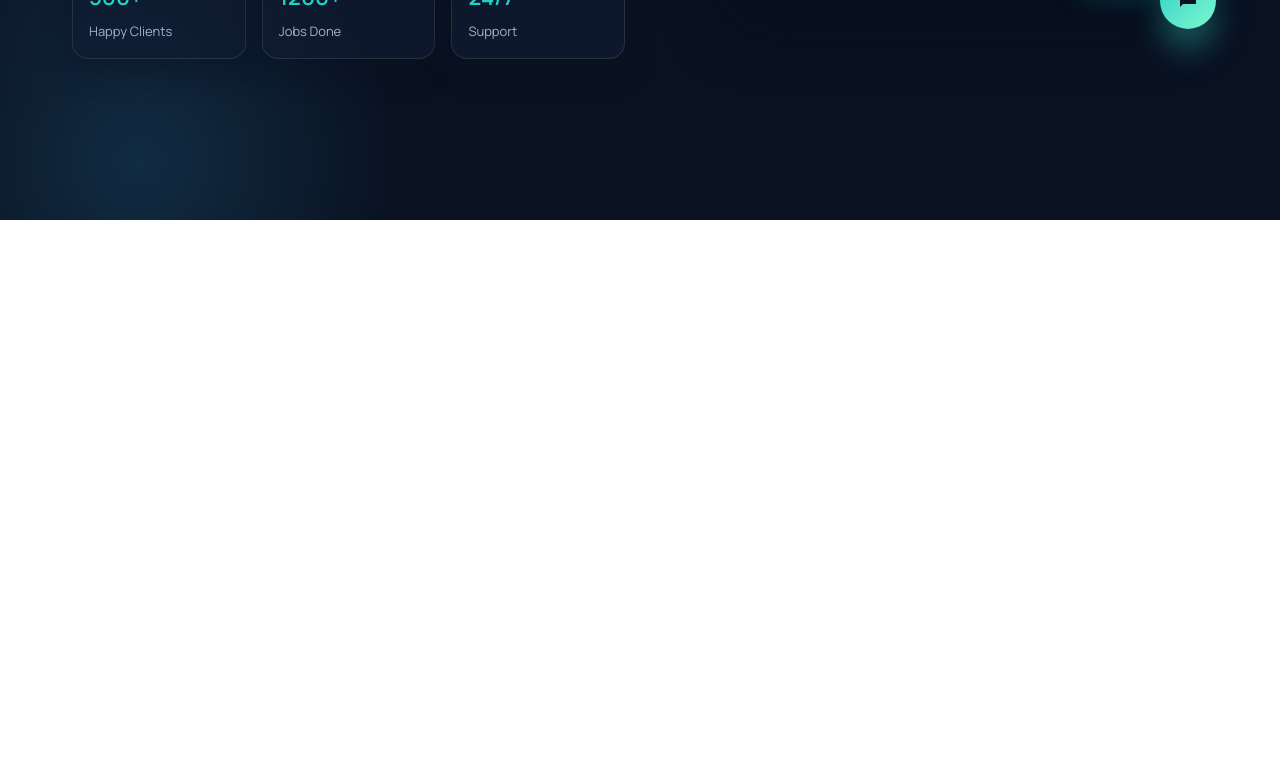
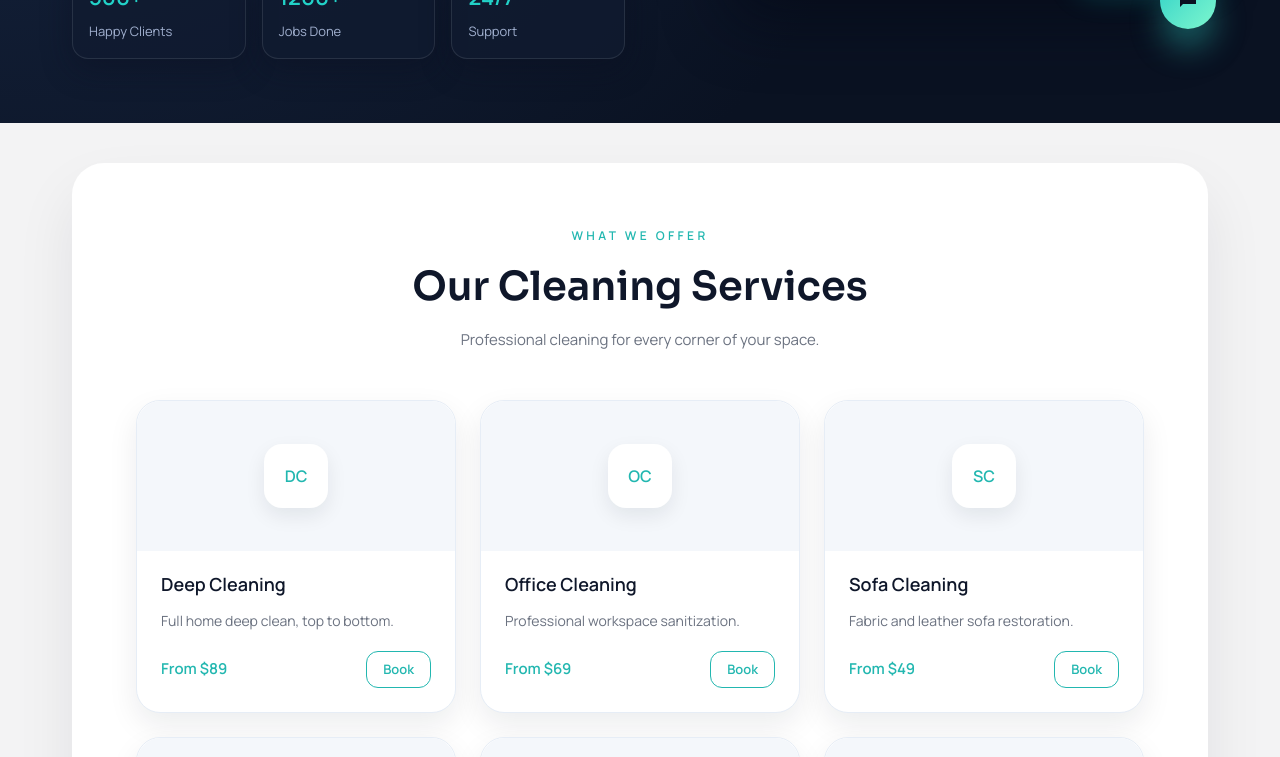
Before and after one commit to SPBT2002/Cleaning-Service-Management-System, a React (Vite) app in the folder frontend/: page / in a window 1280 px wide. Shown: the part 580-1337 px from the top of the page. Before the commit the page ends 800 px from the top, so only its background shows below. Built offline with nearby package versions, Linux system fonts and the light colour scheme.

Commit message:
add ServicesSection to Home component for displaying cleaning services

```diff
--- a/frontend/src/pages/Home.jsx
+++ b/frontend/src/pages/Home.jsx
@@ -1,4 +1,5 @@
 import Header from '../components/Header'
+import ServicesSection from '../components/ServicesSection'
 
 const Home = () => {
   return (
@@ -113,6 +114,12 @@ const Home = () => {
           </button>
         </section>
       </main>
+
+      <div className="relative z-10 mt-16 -mx-[clamp(20px,6vw,72px)] bg-white/95 pb-20 pt-10">
+        <div className="px-[clamp(20px,6vw,72px)]">
+          <ServicesSection withContainer={false} />
+        </div>
+      </div>
     </div>
   )
 }
```
